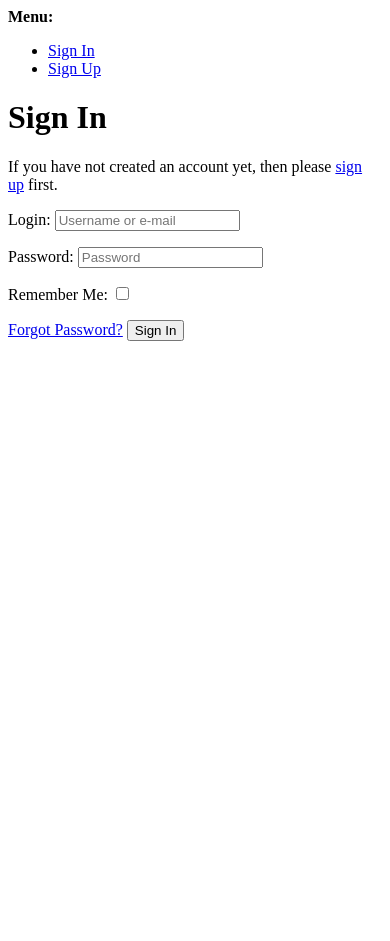
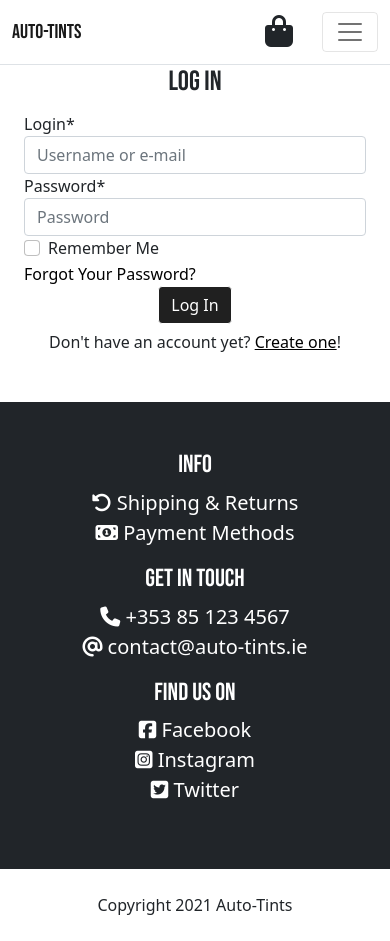
Before and after one commit to JakubMrowicki/auto-tints, a Django app: page /accounts/login/ in a window 390 px wide. Before the commit the page ends 341 px from the top, so only its background shows below. Run offline with Django 3.2, Linux system fonts and the light colour scheme; some libraries are stand-ins or nearby versions.

Commit message:
style login page

```diff
--- a/auto_tints/settings.py
+++ b/auto_tints/settings.py
@@ -45,6 +45,9 @@ INSTALLED_APPS = [
     'allauth.account',
     'allauth.socialaccount',
 
+    #crispy forms
+    'crispy_forms',
+
     #custom apps
     'home',
     'products',
@@ -90,6 +93,8 @@ AUTHENTICATION_BACKENDS = [
     # `allauth` specific authentication methods, such as login by e-mail
     'allauth.account.auth_backends.AuthenticationBackend',
 ]
+
+CRISPY_TEMPLATE_PACK = 'bootstrap4'
 
 SITE_ID = 1
 
--- a/products/templates/products/index.html
+++ b/products/templates/products/index.html
@@ -2,5 +2,7 @@
 {% load static %}
 
 {% block content %}
-<h1>Hello Products</h1>
+<div class="container">
+    <h1>Hello Products</h1>
+</div>
 {% endblock %}
--- a/static/css/base.css
+++ b/static/css/base.css
@@ -1,6 +1,6 @@
 @import url('https://fonts.googleapis.com/css2?family=Bebas+Neue&family=Open+Sans&display=swap');
 /*Overrides*/
-* {
+* , body{
     margin: 0;
     padding: 0;
 }
--- a/templates/allauth/account/base.html
+++ b/templates/allauth/account/base.html
@@ -1,40 +1,6 @@
-<!DOCTYPE html>
-<html>
-  <head>
-    <title>{% block head_title %}{% endblock %}</title>
-    {% block extra_head %}
-    {% endblock %}
-  </head>
-  <body>
-    {% block body %}
+{% extends 'base.html' %}
 
-    {% if messages %}
-    <div>
-      <strong>Messages:</strong>
-      <ul>
-        {% for message in messages %}
-        <li>{{message}}</li>
-        {% endfor %}
-      </ul>
-    </div>
-    {% endif %}
-
-    <div>
-      <strong>Menu:</strong>
-      <ul>
-        {% if user.is_authenticated %}
-        <li><a href="{% url 'account_email' %}">Change E-mail</a></li>
-        <li><a href="{% url 'account_logout' %}">Sign Out</a></li>
-        {% else %}
-        <li><a href="{% url 'account_login' %}">Sign In</a></li>
-        <li><a href="{% url 'account_signup' %}">Sign Up</a></li>
-        {% endif %}
-      </ul>
-    </div>
-    {% block content %}
-    {% endblock %}
-    {% endblock %}
-    {% block extra_body %}
-    {% endblock %}
-  </body>
-</html>
+  {% block content %}
+  {% endblock %}
+  {% block extra_body %}
+  {% endblock %}
--- a/templates/allauth/account/login.html
+++ b/templates/allauth/account/login.html
@@ -1,16 +1,30 @@
 {% extends "account/base.html" %}
 
 {% load i18n %}
+{% load crispy_forms_tags %}
 {% load account socialaccount %}
 
 {% block head_title %}{% trans "Sign In" %}{% endblock %}
 
 {% block content %}
-
-<h1>{% trans "Sign In" %}</h1>
+<div class="container">
+  <h1 class="text-center">Log In</h1>
 
   {% get_providers as socialaccount_providers %}
 
+  <div class="row">
+    <div class="col-12 col-md-4 offset-md-4">
+      <form class="form-control border-0" method="POST" action="{% url 'account_login' %}">
+        {% csrf_token %}
+        {{ form|crispy }}
+        {% if redirect_field_value %}
+        <input type="hidden" name="{{ redirect_field_name }}" value="{{ redirect_field_value }}" />
+        {% endif %}
+        <a class="button secondaryAction" href="{% url 'account_reset_password' %}">{% trans "Forgot Your Password?" %}</a></br>
+        <button class="btn btn-black d-block mx-auto" type="submit">Log In</button>
+      </form>
+    </div>
+  </div>
   {% if socialaccount_providers %}
   <p>{% blocktrans with site.name as site_name %}Please sign in with one
     of your existing third party accounts. Or, <a href="{{ signup_url }}">sign up</a>
@@ -29,18 +43,9 @@ for a {{ site_name }} account and sign in below:{% endblocktrans %}</p>
   {% include "socialaccount/snippets/login_extra.html" %}
 
   {% else %}
-<p>{% blocktrans %}If you have not created an account yet, then please
-<a href="{{ signup_url }}">sign up</a> first.{% endblocktrans %}</p>
+
+  <p class="text-center mb-5">Don't have an account yet?
+    <a href="{{ signup_url }}"><u>Create one</u></a>!</p>
   {% endif %}
-
-<form class="login" method="POST" action="{% url 'account_login' %}">
-  {% csrf_token %}
-  {{ form.as_p }}
-  {% if redirect_field_value %}
-  <input type="hidden" name="{{ redirect_field_name }}" value="{{ redirect_field_value }}" />
-  {% endif %}
-  <a class="button secondaryAction" href="{% url 'account_reset_password' %}">{% trans "Forgot Password?" %}</a>
-  <button class="primaryAction" type="submit">{% trans "Sign In" %}</button>
-</form>
-
+</div>
 {% endblock %}
```
Also changed, not shown: db.sqlite3. Lines whose indentation alone changed are shown as unchanged.
